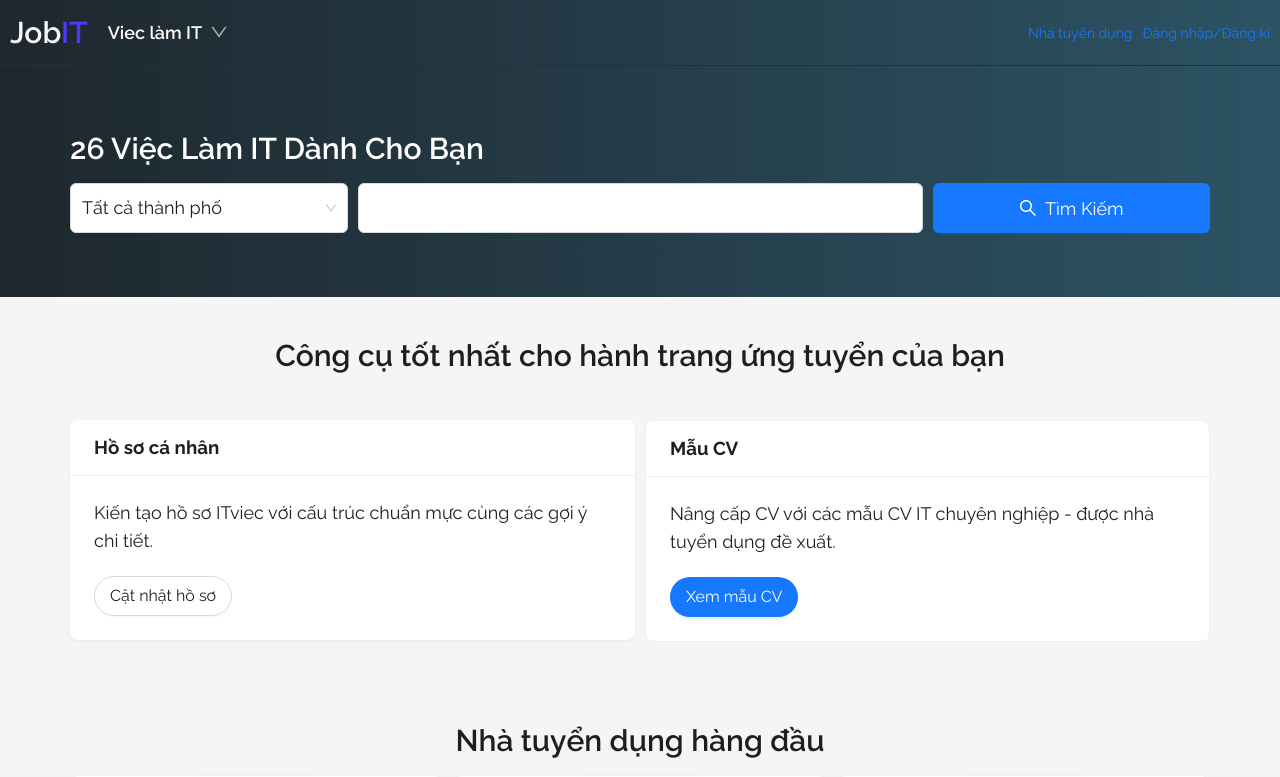
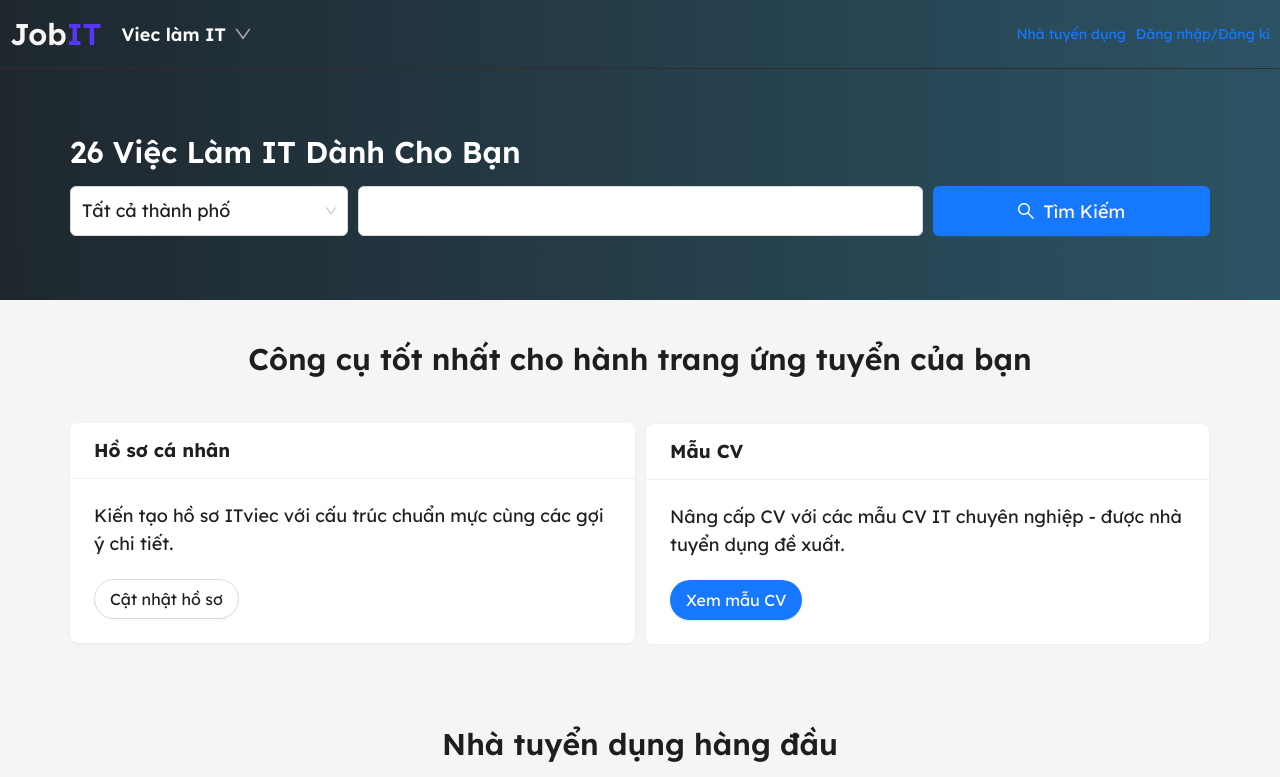
Before and after one commit to phamvanhuong123/jobIT-website, a React (Vite) app in the folder frontend/: page / in a window 1280 px wide. Shown: the top 777 px of the page. Built offline with nearby package versions, Linux system fonts and the light colour scheme.

Commit message:
thay doi font chu lexend

```diff
--- a/frontend/src/styles/global.css
+++ b/frontend/src/styles/global.css
@@ -3,7 +3,7 @@
 
     margin: 0;
     padding: 0;
-    font-family: "Raleway", sans-serif !important;
+    font-family:  "Lexend", sans-serif !important;
     box-sizing: border-box;
     list-style-type: none;
 }
```
